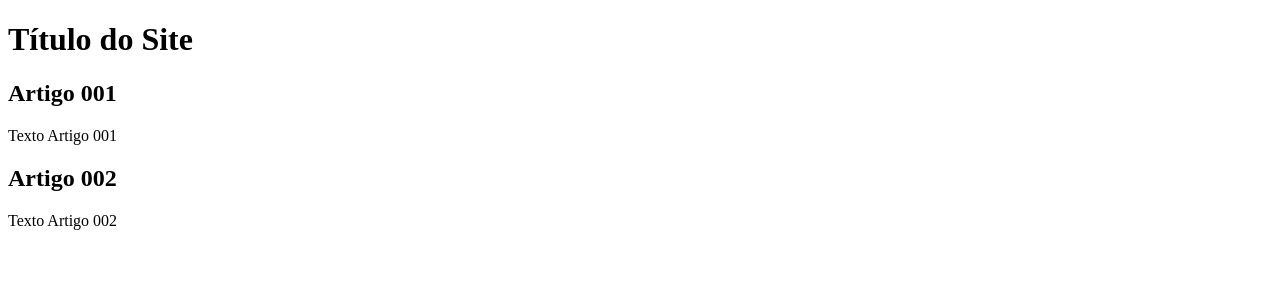
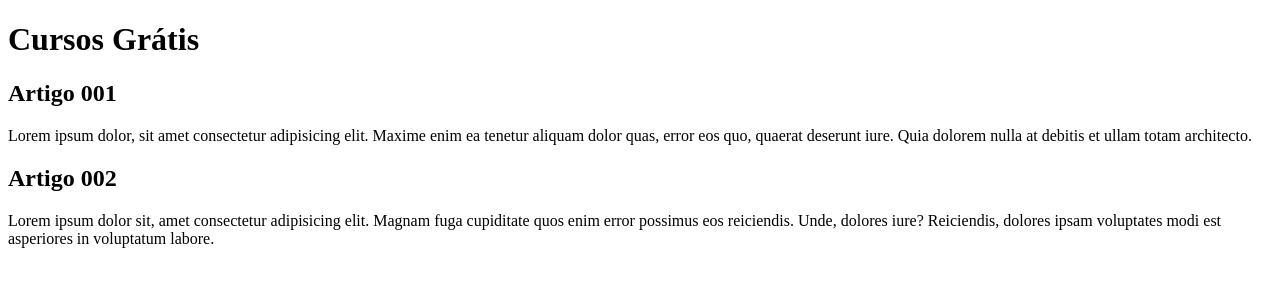
Before and after one commit to Bueno250/projeto-site, a plain HTML site: page index.html in a window 1280 px wide. Drawn offline with Linux system fonts and the light colour scheme.

Commit message:
comecei a testar

```diff
--- a/index.html
+++ b/index.html
@@ -8,15 +8,15 @@
 <body>
     <main>
         <header>
-            <h1>Título do Site</h1>
+            <h1>Cursos Grátis</h1>
         </header>
         <article>
             <h2>Artigo 001</h2>
-            <p>Texto Artigo 001</p>
+            <p>Lorem ipsum dolor, sit amet consectetur adipisicing elit. Maxime enim ea tenetur aliquam dolor quas, error eos quo, quaerat deserunt iure. Quia dolorem nulla at debitis et ullam totam architecto.</p>
         </article>
         <article>
             <h2>Artigo 002</h2>
-            <p>Texto Artigo 002</p>
+            <p>Lorem ipsum dolor sit, amet consectetur adipisicing elit. Magnam fuga cupiditate quos enim error possimus eos reiciendis. Unde, dolores iure? Reiciendis, dolores ipsam voluptates modi est asperiores in voluptatum labore.</p>
         </article>
 
     </main>
```
